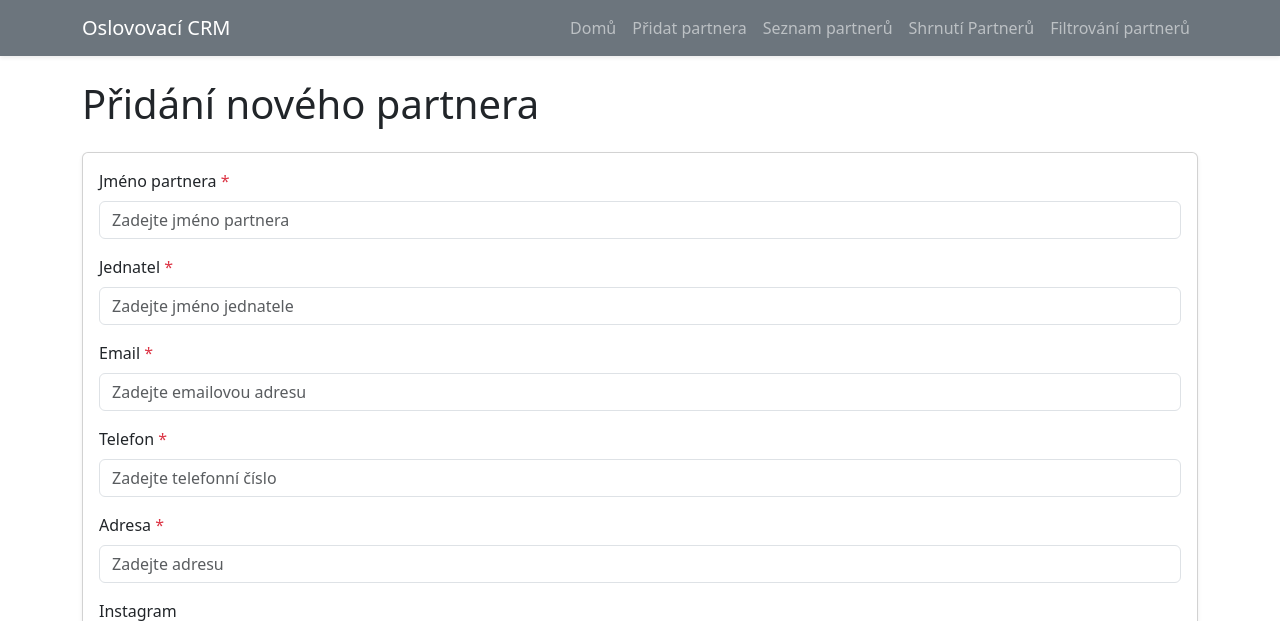
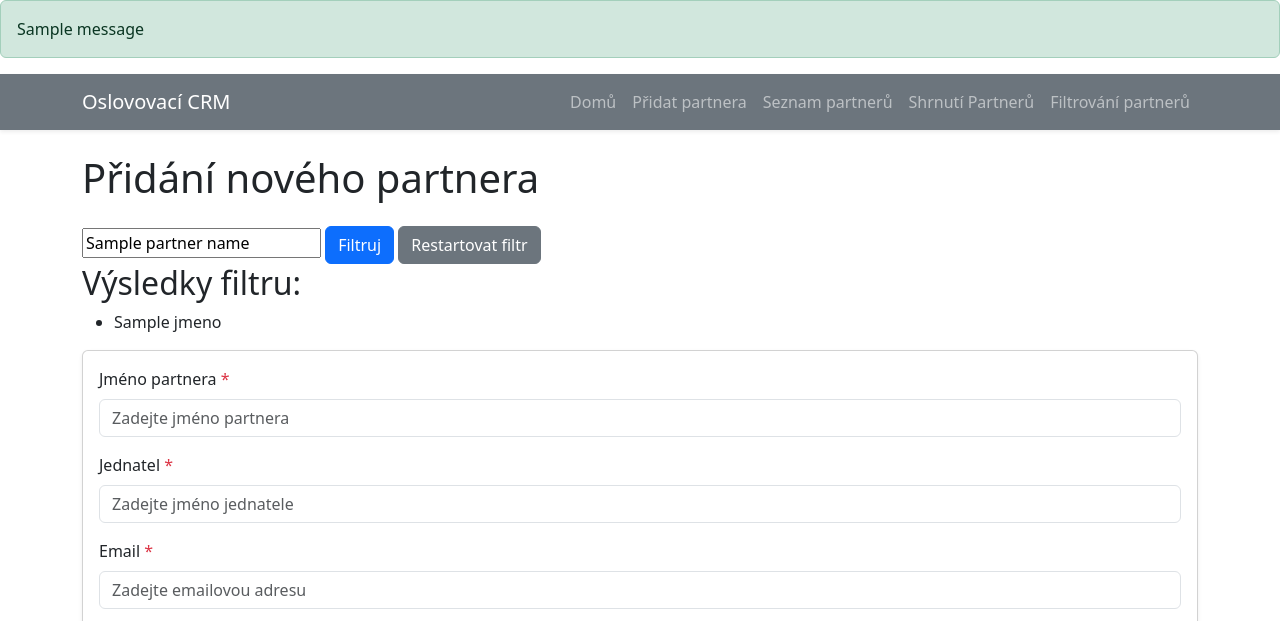
Before and after one commit to Hakliano/Oslovovaci_CRM, a Django app: template partners/templates/add_partner.html in a window 1280 px wide. Shown: the top 621 px of the page. Run offline with Django 5.2, Linux system fonts and the light colour scheme; the template is opened without the code that fills it: most values are stand-ins (such as "Sample title", 1, 10 or a date in 2020); one stand-in notice (Sample message) is shown.

Commit message:
Opravy přidání partnera a filtrování

```diff
--- a/partners/templates/add_partner.html
+++ b/partners/templates/add_partner.html
@@ -1,11 +1,45 @@
 {% extends "base.html" %}
+{% if messages %}
+    <div>
+        {% for message in messages %}
+            <div class="alert alert-{{ message.tags }}">
+                {{ message }}
+            </div>
+        {% endfor %}
+    </div>
+{% endif %}
 
 {% block title %}Přidání partnera{% endblock %}
 
 {% block content %}
 <h1 class="mb-4">Přidání nového partnera</h1>
+
+<!-- Filtr -->
+<form method="get" action="{% url 'add_partner' %}">
+    <input type="text" name="partner" placeholder="Hledat podle jména" value="{{ partner_name }}">
+    <button type="submit" class="btn btn-primary">Filtruj</button>
+    <a href="{% url 'add_partner' %}" class="btn btn-secondary">Restartovat filtr</a>
+
+</form>
+
+<!-- Výsledky filtru -->
+{% if partner_name %}
+    {% if partners %}
+        <h2>Výsledky filtru:</h2>
+        <ul>
+            {% for partner in partners %}
+                <li>{{ partner.jmeno }}</li>
+            {% endfor %}
+        </ul>
+    {% else %}
+        <p>Nebyli nalezeni žádní partneři odpovídající zadanému jménu.</p>
+    {% endif %}
+{% endif %}
+
+<!-- Formulář pro přidání nového partnera -->
 <form method="post" class="card card-body shadow-sm">
     {% csrf_token %}
+    <input type="hidden" name="add_partner_form" value="1"> <!-- Skrytý identifikátor formuláře -->
 
     <!-- Jméno partnera -->
     <div class="mb-3">
@@ -51,49 +85,5 @@
 
     <!-- Uložit -->
     <button type="submit" class="btn btn-primary">Uložit</button>
-    <div id="save-notification" style="display: none; position: fixed; top: 20px; right: 20px; background: #28a745; color: white; padding: 10px; border-radius: 5px; box-shadow: 0px 4px 6px rgba(0, 0, 0, 0.1);">
-        Uloženo!
-    </div>
-
-
 </form>
-
-
-
-
-<div id="save-modal" style="display: none; position: fixed; top: 50%; left: 50%; transform: translate(-50%, -50%); background: white; padding: 20px; border-radius: 10px; box-shadow: 0 4px 6px rgba(0, 0, 0, 0.1); z-index: 1000;">
-    <p id="modal-text" style="margin-bottom: 20px;">Partner uložen!</p>
-    <button id="modal-ok" style="padding: 10px 20px; background: #28a745; color: white; border: none; border-radius: 5px; cursor: pointer;">OK</button>
-</div>
-<div id="modal-overlay" style="display: none; position: fixed; top: 0; left: 0; width: 100%; height: 100%; background: rgba(0, 0, 0, 0.5); z-index: 999;"></div>
-
-<!-- JavaScript -->
-<script>
-    document.addEventListener('DOMContentLoaded', function () {
-        const form = document.querySelector('form');
-        const modal = document.getElementById('save-modal');
-        const modalOverlay = document.getElementById('modal-overlay');
-        const modalText = document.getElementById('modal-text');
-        const modalOk = document.getElementById('modal-ok');
-
-        form.addEventListener('submit', function (e) {
-            e.preventDefault(); // Zabraň okamžitému odeslání formuláře
-
-
-
-            // Zobraz modální okno
-            modal.style.display = 'block';
-            modalOverlay.style.display = 'block';
-
-            // Po kliknutí na tlačítko OK skryj modální okno a odešli formulář
-            modalOk.addEventListener('click', function () {
-                modal.style.display = 'none';
-                modalOverlay.style.display = 'none';
-                form.submit(); // Odeslání formuláře
-            }, { once: true }); // Zajistí, že se událost spustí jen jednou
-        });
-    });
-
-</script>
-
 {% endblock %}
--- a/partners/templates/base.html
+++ b/partners/templates/base.html
@@ -10,6 +10,13 @@
     <link rel="stylesheet" href="{% static 'css/fakeCSS.css' %}">
 </head>
 <body>
+    {% if messages %}
+    <div class="messages">
+        {% for message in messages %}
+            <p class="alert alert-{{ message.tags }}">{{ message }}</p>
+        {% endfor %}
+    </div>
+{% endif %}
     <!-- Header s navigací -->
     <header class="{% if branch_name == 'develop' %}bg-danger{% elif branch_name == 'main' %}bg-dark{% else %}bg-secondary{% endif %} text-white shadow-sm">
         <nav class="navbar navbar-expand-lg navbar-dark">
```
Also changed, not shown: partners/views.py (+24 -6 lines).
